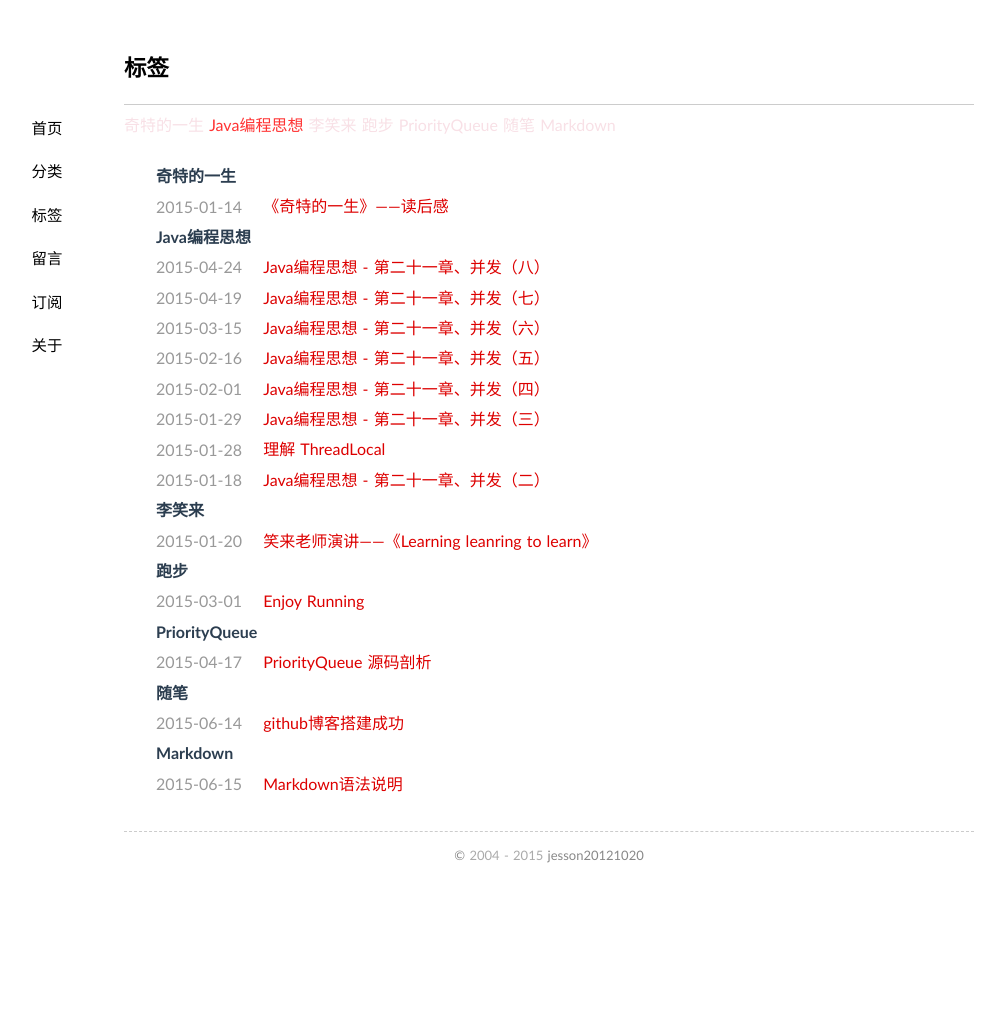
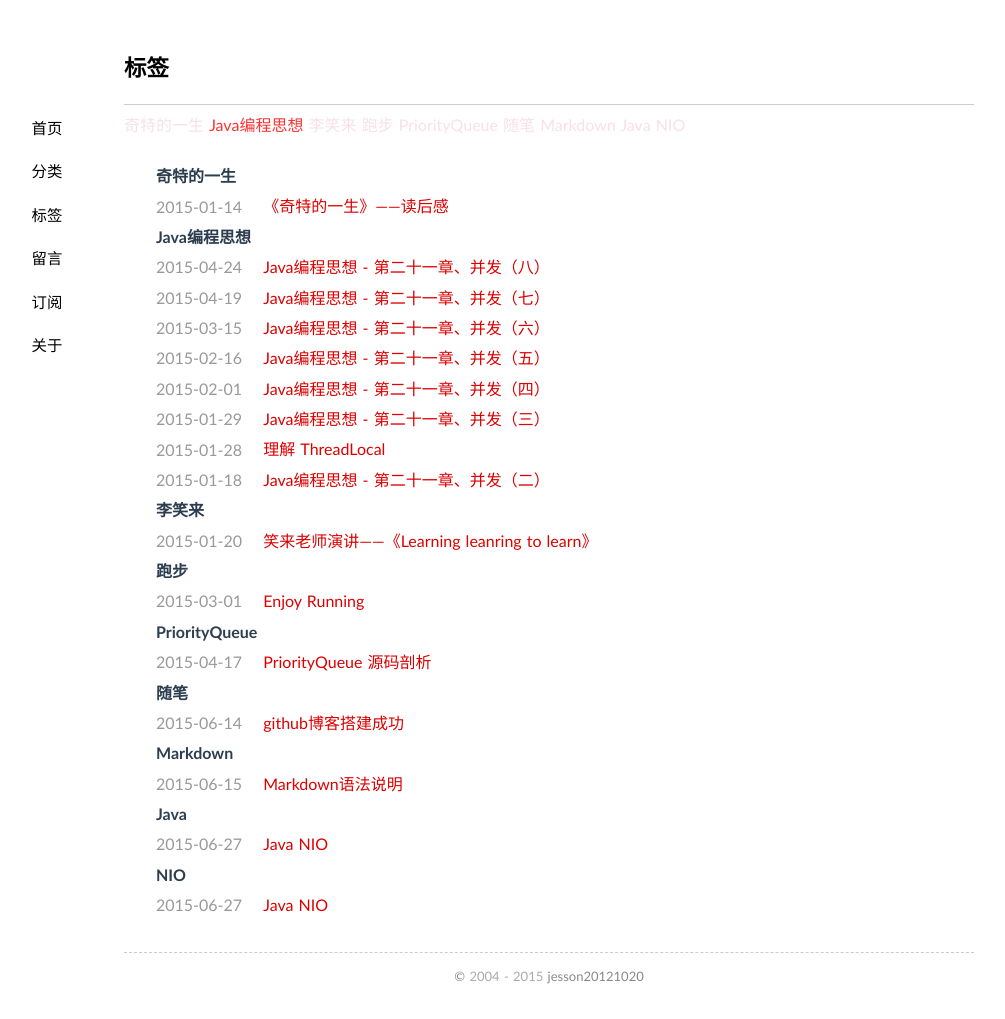
Before and after one commit to jesson20121020/jesson20121020.github.io, a Jekyll site: the page built from tags/index.md, in a window 1280 px wide. Shown: the whole page, without its empty margins (91-1096 px from the left). Built offline with Jekyll 4.4.1, drawn with Linux system fonts in a browser that asks for light colours; Markdown is read by kramdown in place of the engine named in the settings; comment, search, counter and statistics services are not loaded; before the commit the page ends 900 px from its top, so only the background shows below that.

Commit message:
modify blog Java NIO

```diff
--- a/_posts/2015-06-27-JAVA NIO.md
+++ b/_posts/2015-06-27-JAVA NIO.md
@@ -1,3 +1,9 @@
+---
+layout: post
+title: Java NIO
+categories: Java进阶
+tags: Java NIO
+---
 ## JAVA NIO
 
 ### I/O简介
@@ -70,40 +76,41 @@ outChannel.write(buf);
    注意，这个过程不断重复 读，写，读，写，直到源文件结束。
 #### 通道转移
    上面的例子给出了普通的复制文件的思路，其实，如果是FileChannel的话，还可以利用transferFrom()和transferTo()方法来完成文件的复制。下面直接给出这两种方法的用法：
-	private void channelTransferFrom() {
-		try {
-			RandomAccessFile fromFile = new RandomAccessFile("testNIO1.in",
-					"rw");
-			FileChannel inChannel = fromFile.getChannel();
+{% highlight java linenos %}
+private void channelTransferFrom()
+try
+RandomAccessFile fromFile = new RandomAccessFile("testNIO1.in",
+"rw");
+FileChannel inChannel = fromFile.getChannel();
 
 RandomAccessFile toFile = new RandomAccessFile("testNIO1.out", "rw");
 FileChannel outChannel = toFile.getChannel();
 
-			long position = 0;
-			long count = inChannel.size();
-			outChannel.transferFrom(inChannel, position, count);
-			fromFile.close();
-			toFile.close();
-		} catch (FileNotFoundException e) {
-			// TODO Auto-generated catch block
-			e.printStackTrace();
-		} catch (IOException e) {
-			// TODO Auto-generated catch block
-			e.printStackTrace();
-		}
-	}
-private void channelTransferTo() {
-		try {
-			RandomAccessFile fromFile = new RandomAccessFile("testNIO2.in",
-					"rw");
-			FileChannel inChannel = fromFile.getChannel();
+long position = 0;
+long count = inChannel.size();
+outChannel.transferFrom(inChannel, position, count);
+fromFile.close();
+toFile.close();
+} catch (FileNotFoundException e)
+// TODO Auto-generated catch block
+e.printStackTrace();
+} catch (IOException e)
+// TODO Auto-generated catch block
+e.printStackTrace();
+}
+}
+private void channelTransferTo()
+try
+RandomAccessFile fromFile = new RandomAccessFile("testNIO2.in",
+"rw");
+FileChannel inChannel = fromFile.getChannel();
 
 RandomAccessFile toFile = new RandomAccessFile("testNIO2.out", "rw");
 FileChannel outChannel = toFile.getChannel();
 
-			long position = 0;
-			long count = inChannel.size();
-			inChannel.transferTo(position, count, outChannel);
+long position = 0;
+long count = inChannel.size();
+inChannel.transferTo(position, count, outChannel);
 
 fromFile.close();
 toFile.close();
@@ -115,7 +122,8 @@ e.printStackTrace();
 e.printStackTrace();
 }
 
-	}
+}
+{% endhighlight java %}
    可以发现两个方法的用法极其相似。
 
    这里只是给出了NIO的一些基础，需要深入了解的可以看：[http://ifeve.com/overview/](http://ifeve.com/overview/)
```
